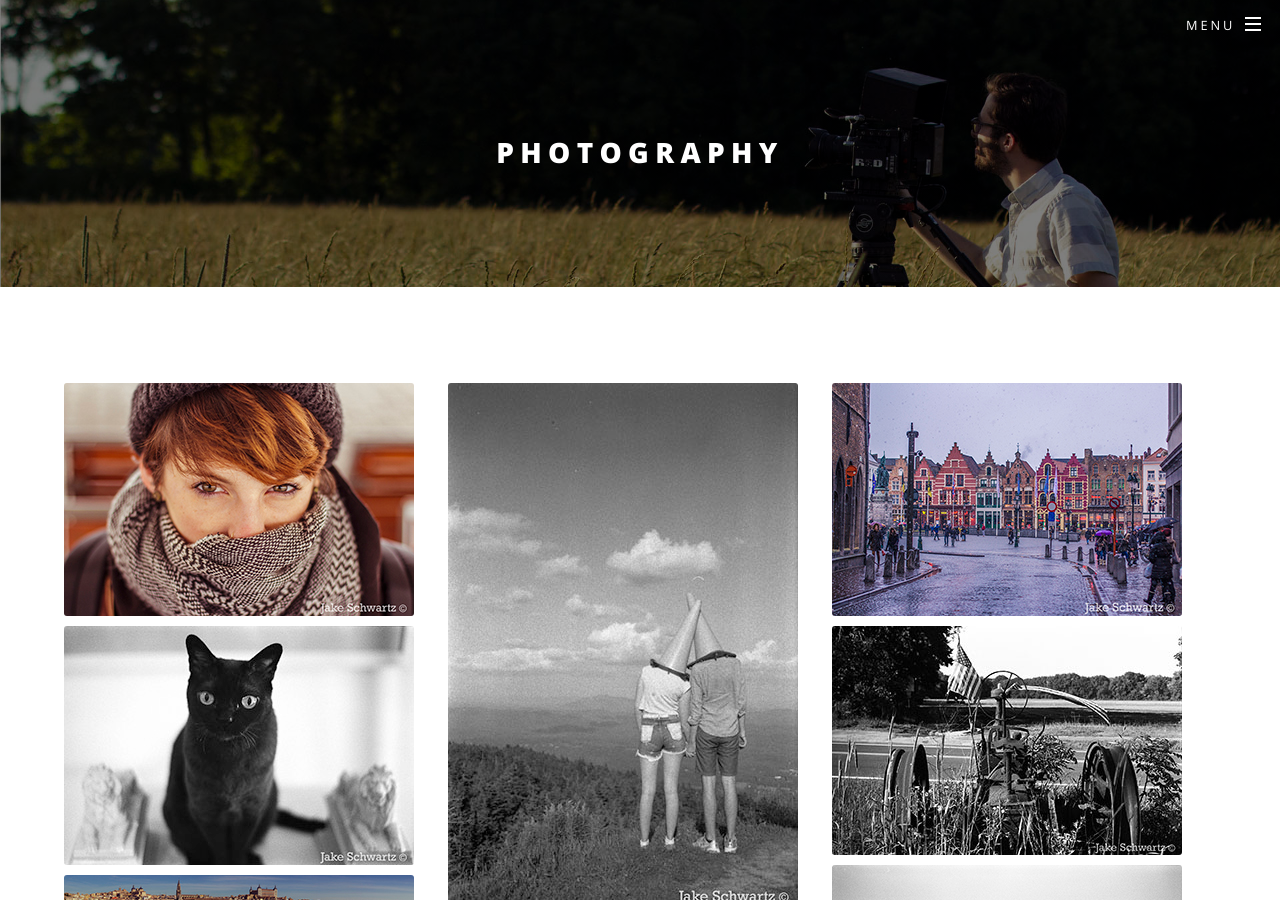
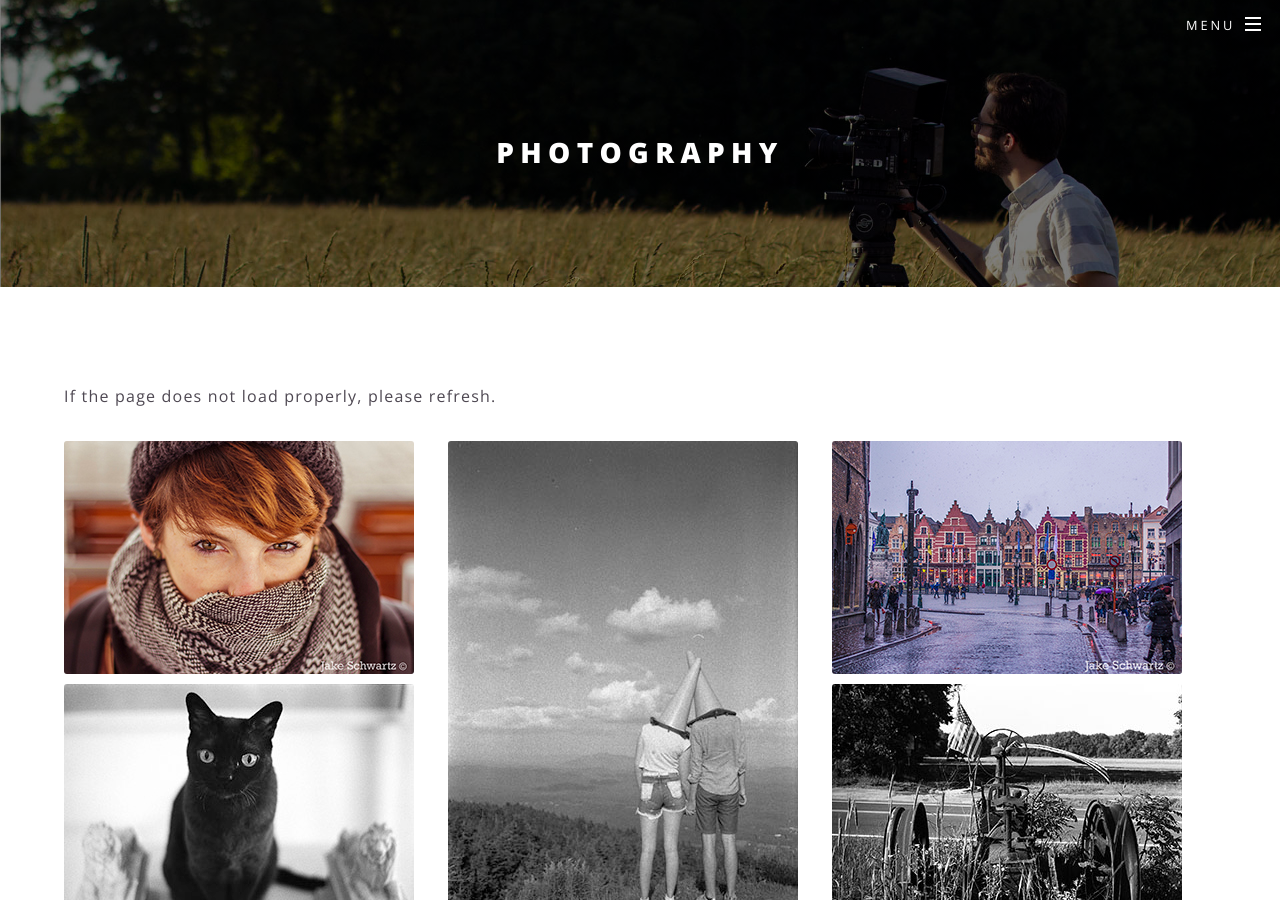
Before and after one commit to eturk/schwartzjake.com, a Jekyll site: the page built from photography.markdown, in a window 1280 px wide and 900 px high. Built offline with Jekyll 4.4.1, drawn with Linux system fonts in a browser that asks for light colours.

Commit message:
Updated Photography

```diff
--- a/photography.markdown
+++ b/photography.markdown
@@ -52,3 +52,5 @@ media:
 - media_url: "/uploads/R2_0007%20copy.jpg"
   thumbnail_image: "/uploads/R2_0007%20copy_Thumbnail.jpg"
 ---
+
+If the page does not load properly, please refresh.
```
